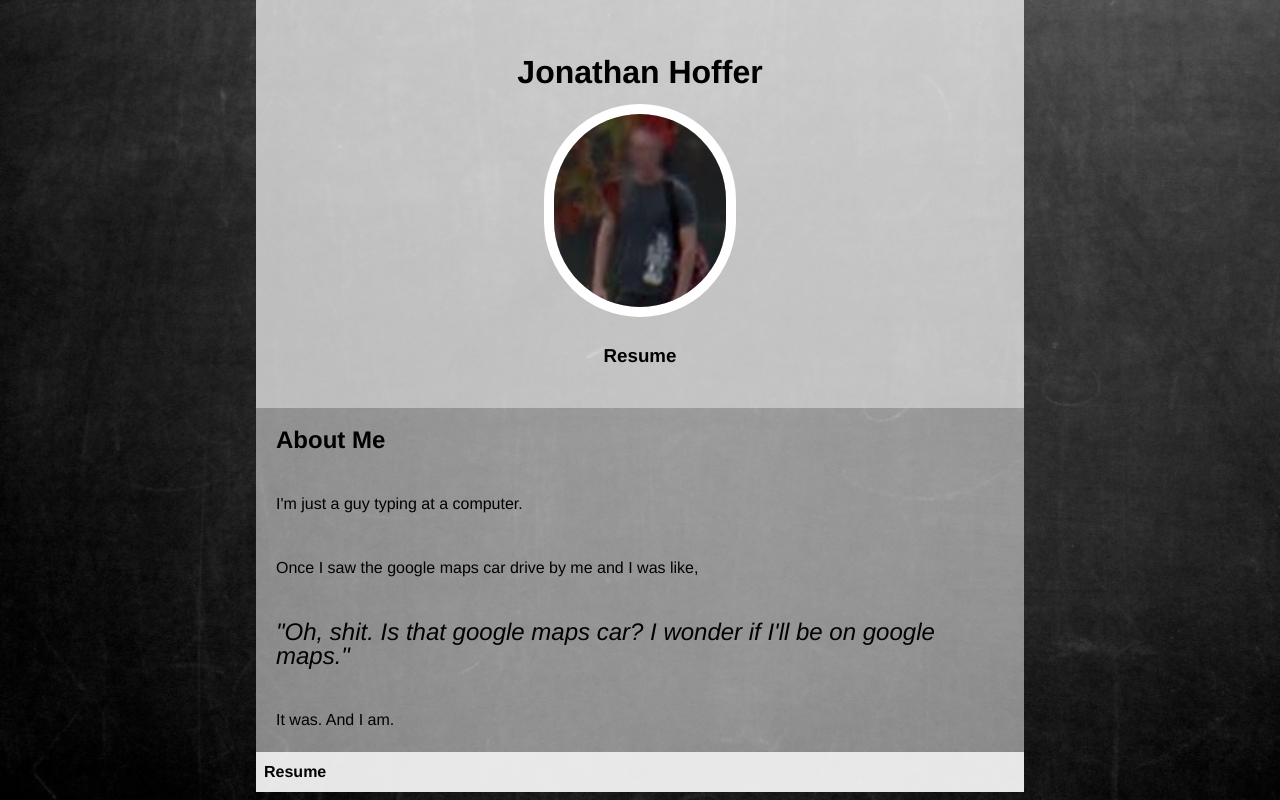
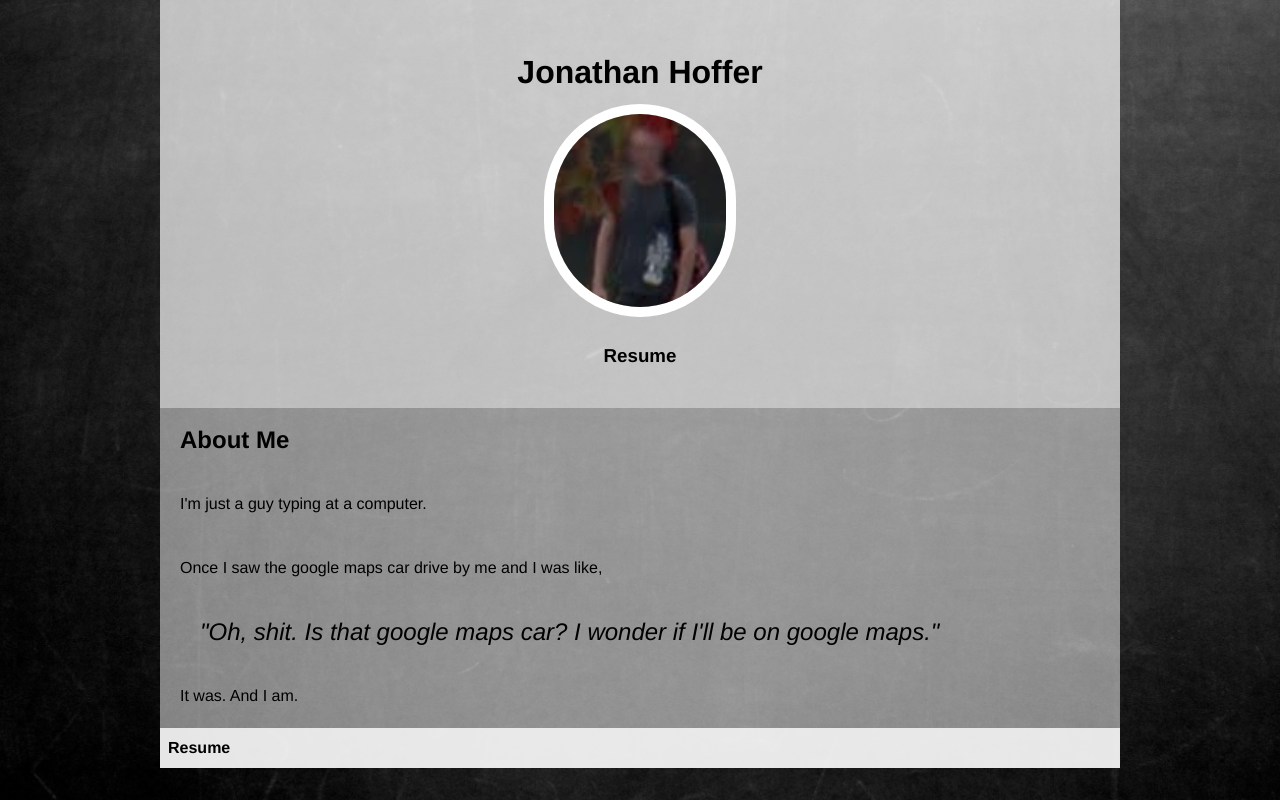
Before and after one commit to jphoffer/FEWD, a PHP site: page / in a window 1280 px wide. Run offline with PHP 8.4, Linux system fonts and the light colour scheme.

Commit message:
Changed container size

```diff
--- a/resume/css/style.css
+++ b/resume/css/style.css
@@ -29,6 +29,7 @@ li {
 blockquote {
   font-style: italic;
   font-size: 24px;
+  padding-left: 40px;
 }
 
 header {
@@ -51,7 +52,7 @@ img {
 }
 
 #container {
-  width: 60%;
+  width: 75%;
   height: auto;
   position: relative;
   margin: 0 auto;
@@ -61,7 +62,7 @@ img {
 
 .button {
   display: block;
-  color: #020202;
+  color: #000;
   font-weight: bold;
   background: rgba(255, 255, 255, .8);
   padding: 8px;
```
